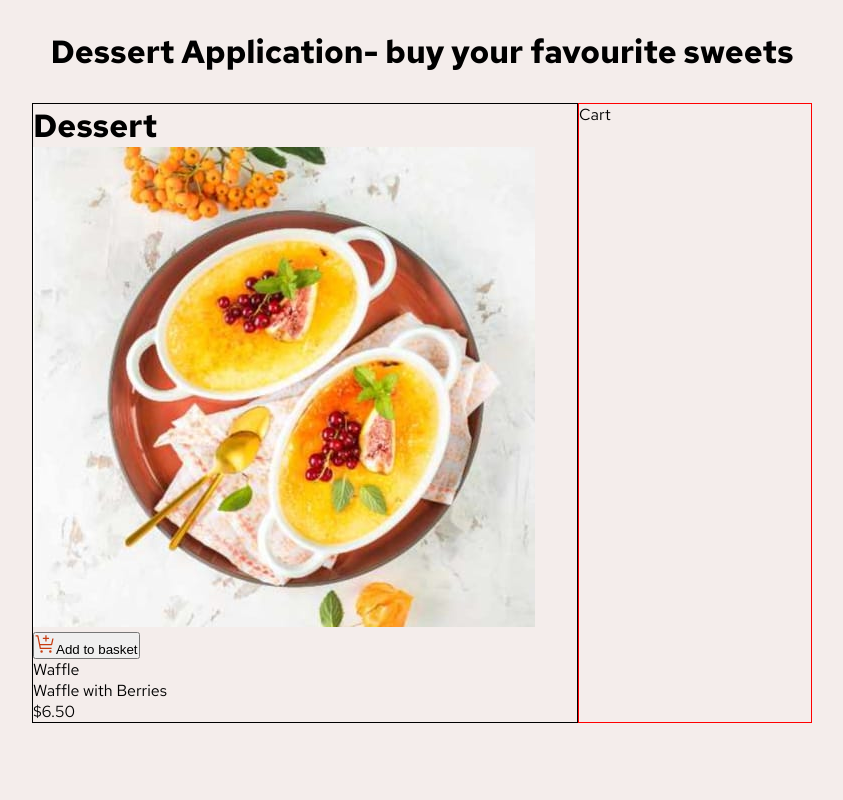
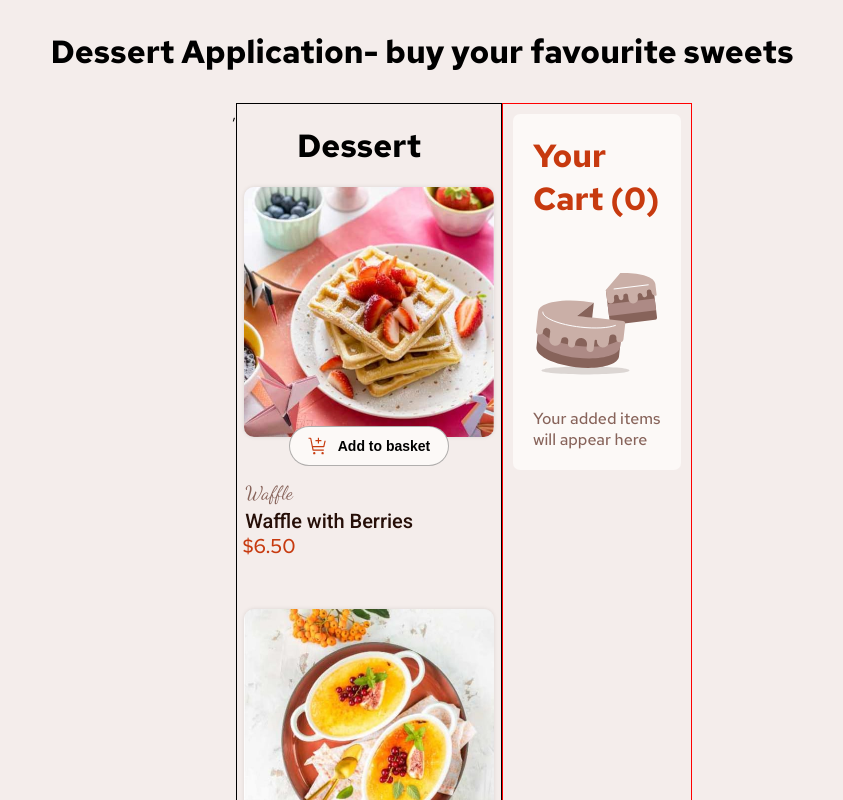
Before and after one commit to Konrad2502/Desserts-App, a React (Create React App) app: page / in a window 1280 px wide. Shown: the top 800 px of the page, without its empty margins (218-1061 px from the left). Built offline with nearby package versions, Linux system fonts and the light colour scheme.

Commit message:
Shopping Card and Cart html and scss

```diff
--- a/src/componetns/Cart/Cart.js
+++ b/src/componetns/Cart/Cart.js
@@ -1,10 +1,50 @@
 import React from 'react'
 import './Cart.scss';
 
-function Cart() {
-  return (
-    <div className='cart'>Cart</div>
-  )
-}
+function Cart({ cartItems,removeFromCart }) {
 
-export default Cart
+    return (
+      <div className='cart'>
+        <div className='cart__main'>
+          <h1 className='cart__title'>Your Cart ({cartItems.length})</h1>
+          <div className='cart__container'>
+            {cartItems.length === 0 ? (
+              <div className='cart__empty'>
+                <img className='cart__empty-image' src='./assets/images/illustration-empty-cart.svg' alt='empty cart' />
+                <p className='cart__empty-text'>Your added items will appear here</p>
+              </div>
+            ) : (
+              <div className='cart__orders'>
+                {cartItems.map((item) => (
+                  <div className='cart__order' key={item.id}>
+                    <div className='cart__details'>
+                      <p className='cart__details-name'>{item.name}</p>
+                      <div className='cart__price'>
+                        <span className='cart__price-amount'>1x</span>
+                        <span className='cart__price-single'>@ ${item.price.toFixed(2)}</span>
+                        <span className='cart__price-total'>${item.price.toFixed(2)}</span>
+                      </div>
+                    </div>
+                    <button className='cart__delete' onClick={()=> removeFromCart(item.id)}>
+                      <img className='cart__delete-img' alt='delete' src='./assets/images/icon-remove-item.svg' />
+                    </button>
+                  </div>
+                ))}
+                <div className='cart__total'>
+                  <p className='cart__total-text'>Total</p>
+                  <span className='cart__total-price'>$46.50</span>
+                </div>
+                <div className='cart__neutral'>
+                  <img className='cart__neutral-img' alt='neutral' src='./assets/images/icon-carbon-neutral.svg' />
+                  <p className='cart__neutral-text'>This is <span>carbon neutral</span> delivery</p>
+                </div>
+                <button className='cart__button'>Confirm order</button>
+              </div>
+            )}
+          </div>
+        </div>
+      </div>
+    );
+  }
+
+  export default Cart;
--- a/src/componetns/Cart/Cart.scss
+++ b/src/componetns/Cart/Cart.scss
@@ -1,4 +1,125 @@
+@import '../../styles/settings.scss';
+
 .cart {
     border: 1px solid red;
     flex: 0 0 30%;
+    &__main {
+        background-color: $color-rose-50;
+        margin: 10px;
+        padding: 20px;
+        border-radius: 7px;
+    }
+    &__title {
+        color: $color-red;
+    }
+    &__container {
+        display: flex;
+        flex-direction: column;
+        align-items: center;
+    }
 }
+
+    .cart__empty {
+        display: flex;
+        flex-direction: column;
+        align-items: center;
+        margin-top: 40px;
+        &-text {
+            color: $color-rose-500;
+            font-weight: 500;
+            margin-top: 20px;
+        }
+    }
+
+.cart__orders {
+    display: flex;
+    flex-direction: column;
+    width: 100%;
+    gap: 25px;
+}
+
+.cart__order {
+    display: flex;
+    justify-content: space-between;
+    margin-top:10px;
+    border-bottom: 1px solid $color-rose-300;
+    padding-bottom: 20px;
+}
+.cart__details {
+    display: flex;
+    flex-direction: column;
+    gap: 10px;
+    &-name {
+      font-family: "Roboto", sans-serif;
+      font-weight: 500;
+      color: $color-rose-900;
+      font-size: 18px;
+    }
+}
+.cart__price {
+    display: flex;
+    justify-content: space-between;
+    gap: 10px;
+    &-amount {
+      color: $color-red;
+      font-weight: 500;
+    }
+    &-single {
+        color: $color-rose-500;
+    }
+    &-total {
+        color: $color-rose-500;
+        font-weight: 500;
+    }
+}
+
+.cart__delete {
+   border: none;
+   color: $color-rose-500;
+   align-self: center;
+   &-img {
+    border: 1px solid $color-rose-300;
+    padding: 5px;
+    border-radius: 50%;
+   }
+}
+
+.cart__total {
+display: flex;
+justify-content: space-between;
+align-items: center;
+&-text {
+    font-size: 20px;
+    color: $color-rose-500;
+    font-weight: 500;
+}
+&-price {
+    font-size: 26px;
+    color: $color-rose-900;
+    font-weight: 700;
+}
+}
+.cart__neutral {
+    display: flex;
+    gap: 10px;
+    color: $color-rose-500;
+    background-color: $color-rose-100;
+    padding: 10px;
+    justify-content: center;
+    border-radius: 5px;
+    span {
+        color: $color-rose-900;
+        font-weight: 500;
+    }
+}
+.cart__button {
+    border: none;
+    padding: 15px;
+    background-color: $color-red;
+    color: white;
+    font-size: 16px;
+    font-weight: 700;
+    letter-spacing: 1px;
+    border-radius: 20px;
+    cursor: pointer;
+}
--- a/src/componetns/Container/Container.js
+++ b/src/componetns/Container/Container.js
@@ -1,13 +1,25 @@
-import React from 'react';
+import React, { useState } from 'react';
 import './Container';
 import ShoppingCard from '../ShoppingCard/ShoppingCard';
 import Cart from '../Cart/Cart';
 
-function Container(props) {
+function Container() {
+
+  const [cartItems, setCartItems] = useState([]);
+
+  const addToCart = (item) => {
+    setCartItems((prevItems) => {
+     return [...prevItems,item]
+    })
+  }
+  const removeFromCart = (id) => {
+    console.log(id)
+    setCartItems((prevItems) => prevItems.filter(item => item.id !== id))
+  }
   return (
-    <div className='container'>
-        <ShoppingCard/>
-        <Cart/>
+    <div className='container'>,
+        <ShoppingCard addToCart={addToCart} removeFromCart={removeFromCart}/>
+        <Cart cartItems={cartItems} removeFromCart={removeFromCart}/>
     </div>
   )
 }
--- a/src/componetns/Container/Container.scss
+++ b/src/componetns/Container/Container.scss
@@ -1,5 +1,5 @@
 .container {
-    padding: 0px 250px;
+    padding: 0px 450px;
     display: flex;
 
 }
--- a/src/componetns/ShoppingCard/ShoppingCard.js
+++ b/src/componetns/ShoppingCard/ShoppingCard.js
@@ -1,14 +1,30 @@
-import React from 'react';
+import React, { useEffect, useState } from 'react';
 import './ShoppingCard.scss';
 import ShoppingItem from '../ShoppingItem/ShoppingItem';
 
-function ShoppingCard() {
+function ShoppingCard({addToCart}) {
+    const [items, setItems] = useState([]);
+
+    useEffect(() => {
+        fetch('/data/data.json')
+        .then(response => response.json())
+        .then(data => setItems(data))
+        .catch(error => console.error('Error fetching data', error));
+
+    }, [])
+
+
   return (
 <div className="shopping-card">
   <div className="shopping-card__header">
     <h1>Dessert</h1>
   </div>
- <ShoppingItem/>
+  <div className="shopping-card__list">
+    {items.map((item) => (
+        <ShoppingItem key={item.id} item={item} addToCart={addToCart}/>
+    ))}
+
+  </div>
 </div>
   )
 }
--- a/src/componetns/ShoppingCard/ShoppingCard.scss
+++ b/src/componetns/ShoppingCard/ShoppingCard.scss
@@ -3,4 +3,18 @@
     flex-direction: column;
     flex: 0 0 70%;
     border: 1px solid black;
+    h1 {
+    padding: 20px;
+    margin-left: 40px;
+    }
 }
+.shopping-card__list {
+    display: flex;
+    flex-wrap: wrap;
+    // gap: 20px;
+    // padding: 20px;
+    justify-content: space-between;
+
+
+
+}
--- a/src/componetns/ShoppingItem/ShoppingItem.js
+++ b/src/componetns/ShoppingItem/ShoppingItem.js
@@ -1,32 +1,33 @@
-import React from 'react'
+import React from 'react';
+import './ShoppingItem.scss';
 
-function ShoppingItem() {
+function ShoppingItem({ item, addToCart }) {
     return (
-<div className="shopping-card__list">
       <div className="shopping-card__item">
         <div className="shopping-card__item-picture">
-        <img className="shopping-card__item-image" alt="img" src="./assets/images/image-creme-brulee-desktop.jpg" />
+          <img
+            className="shopping-card__item-image"
+            alt={item.name}
+            src={item.image.desktop}
+          />
         </div>
-      <div className="shopping-card__item-button">
-        <button className="shopping-card__btn">
+        <button className="shopping-card__item-btn" onClick={() => addToCart(item)}>
           <img src="./assets/images/icon-add-to-cart.svg" alt="Add to basket" />
-          Add to basket
+          <p>Add to basket</p>
         </button>
-      </div>
         <div className="shopping-card__item-description">
           <div className="shopping-card__item-category">
-          <p>Waffle</p>
+            <p>{item.category}</p>
           </div>
           <div className="shopping-card__item-name">
-          <p>Waffle with Berries</p>
+            <p>{item.name}</p>
           </div>
         </div>
         <div className="shopping-card__item-price">
-        <p>$6.50</p>
+          <p>${item.price.toFixed(2)}</p>
         </div>
       </div>
-</div>
-  )
+    );
   }
 
-export default ShoppingItem
+  export default ShoppingItem;
--- a/src/componetns/ShoppingItem/ShoppingItem.scss
+++ b/src/componetns/ShoppingItem/ShoppingItem.scss
@@ -0,0 +1,76 @@
+@import '../../styles/settings.scss';
+
+
+.shopping-card__item {
+    display: flex;
+    flex-direction: column;
+    flex: 1 1 30%;
+    align-items: center;
+    position: relative;
+    margin-bottom: 50px;
+    &-picture {
+        text-align: center;
+        img {
+            background-size: cover;
+            width: 250px;
+            height: 250px;
+            border-radius: 10px;
+            box-shadow: 0px 0px 4px 0px rgba(0,0,0,0.1);
+        }
+    }
+
+    &-btn {
+        width: 160px;
+        height: 40px;
+        background-color: $color-rose-50 ;
+        border: 1px solid  rgba(0,0,0,0.3);
+        margin: 0 auto;
+        border-radius: 20px;
+        display: flex;
+        justify-content: center;
+        align-items: center;
+        gap: 10px;
+        position: absolute;
+        bottom: 25%;
+        left: 50%;
+        transform: translateX(-50%);
+        cursor: pointer;
+        img {
+            width: 20px;
+            height: 20px;
+            border: none;
+        }
+        p {
+            font-weight: 600;
+            font-size: 14px;
+        }
+    }
+}
+.shopping-card__item-description {
+    margin-top: 40px;
+}
+.shopping-card__item-category {
+    margin-bottom: 5px;
+    p {
+        margin-right: 200px;
+        color: $color-rose-500;
+        font-family: "Dancing Script";
+        font-size: 19px;
+    }
+}
+.shopping-card__item-name {
+    p {
+        font-family: "Roboto", sans-serif;
+        font-size: 20px;
+        font-weight: 500;
+        color: $color-rose-900;
+    }
+}
+.shopping-card__item-price {
+    p {
+        font-size: 20px;
+        margin-right: 200px;
+        font-weight: 500;
+        color: $color-red;
+    }
+}
--- a/src/styles/global.scss
+++ b/src/styles/global.scss
@@ -1,10 +1,13 @@
 
 @import url('https://fonts.googleapis.com/css2?family=Red+Hat+Text:ital,wght@0,300..700;1,300..700&display=swap');
+@import url('https://fonts.googleapis.com/css2?family=Dancing+Script:wght@400..700&family=Red+Hat+Text:ital,wght@0,300..700;1,300..700&display=swap');
+@import url('https://fonts.googleapis.com/css2?family=Dancing+Script:wght@400..700&family=Red+Hat+Text:ital,wght@0,300..700;1,300..700&family=Roboto:ital,wght@0,100;0,300;0,400;0,500;0,700;0,900;1,100;1,300;1,400;1,500;1,700;1,900&display=swap');
 @import './settings.scss';
 @import '../componetns/Container/Container.scss';
 @import '../componetns/Header/Header.scss';
 @import '../componetns/ShoppingCard/ShoppingCard.scss';
 @import '../componetns/Cart/Cart.scss';
+@import '../componetns/ShoppingItem/ShoppingItem.scss';
 
 *, *::before, *::after {
     margin: 0;
--- a/src/styles/settings.scss
+++ b/src/styles/settings.scss
@@ -6,4 +6,4 @@ $color-rose-100: hsl(13, 31%, 94%);
 $color-rose-300: hsl(14, 25%, 72%);
 $color-rose-400: hsl(7, 20%, 60%);
 $color-rose-500: hsl(12, 20%, 44%);
-$color-rode-900: hsl(14, 65%, 9%);
+$color-rose-900: hsl(14, 65%, 9%);
```
Also changed, not shown: public/data/data.json (renamed from src/data/data.json, +18 -9 lines). Lines whose indentation alone changed are shown as unchanged.
